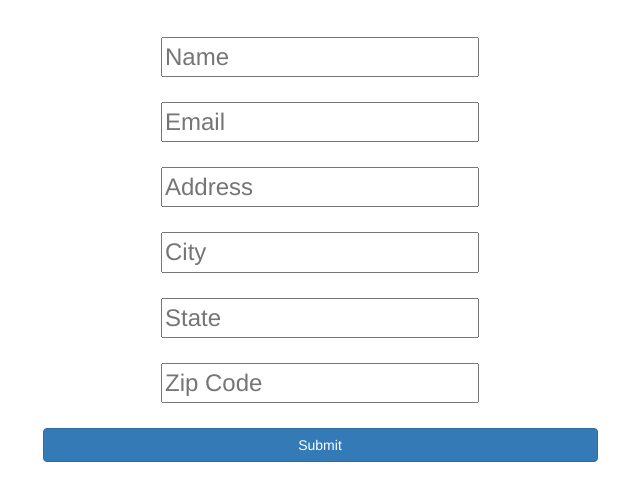
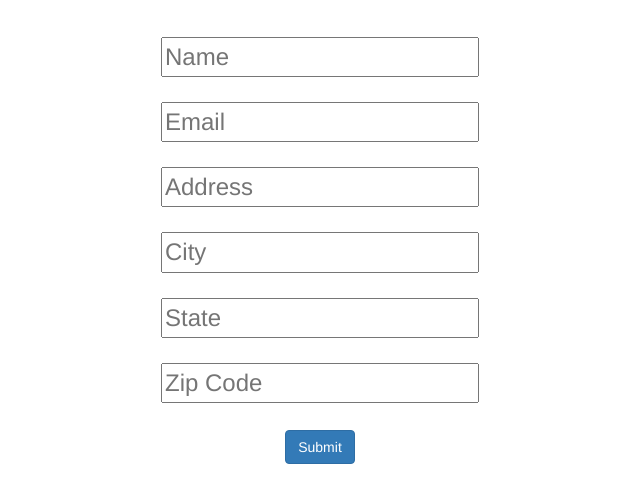
Before and after one commit to rishabpohane/HackMIT-BDD, a plain HTML site: page web_client/index.html in a window 1280 px wide. Shown: the part 132-634 px from the top of the page, without its empty margins (320-960 px from the left). Drawn offline with nearby package versions, Linux system fonts and the light colour scheme.

Commit message:
something

```diff
--- a/web_client/index.html
+++ b/web_client/index.html
@@ -18,7 +18,7 @@
 			<input type="text" name="state" placeholder="State"></input>
 			<input type="text" name="zip" placeholder="Zip Code"></input>
 		    </form>
-		    <button type="button" class="btn btn-primary btn-block">Submit</button>
+		    <button type="button" class="btn btn-primary btn-md">Submit</button>
 	    </div>
 	</div>
     </div>
```
